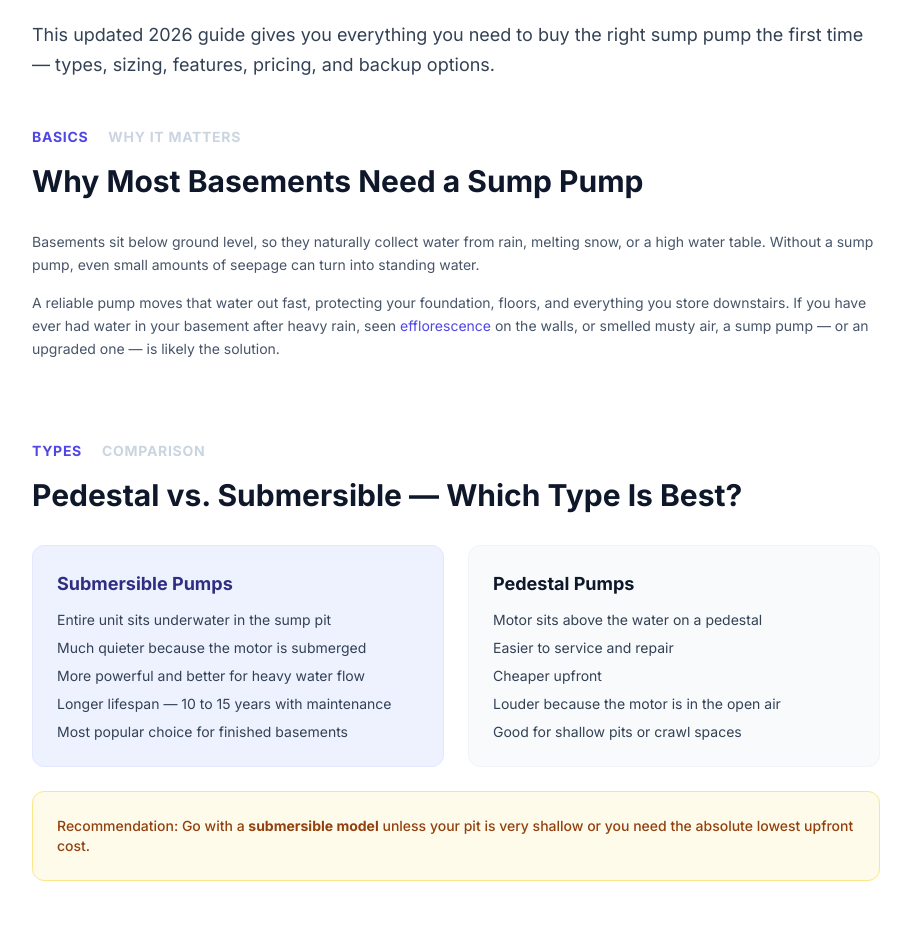
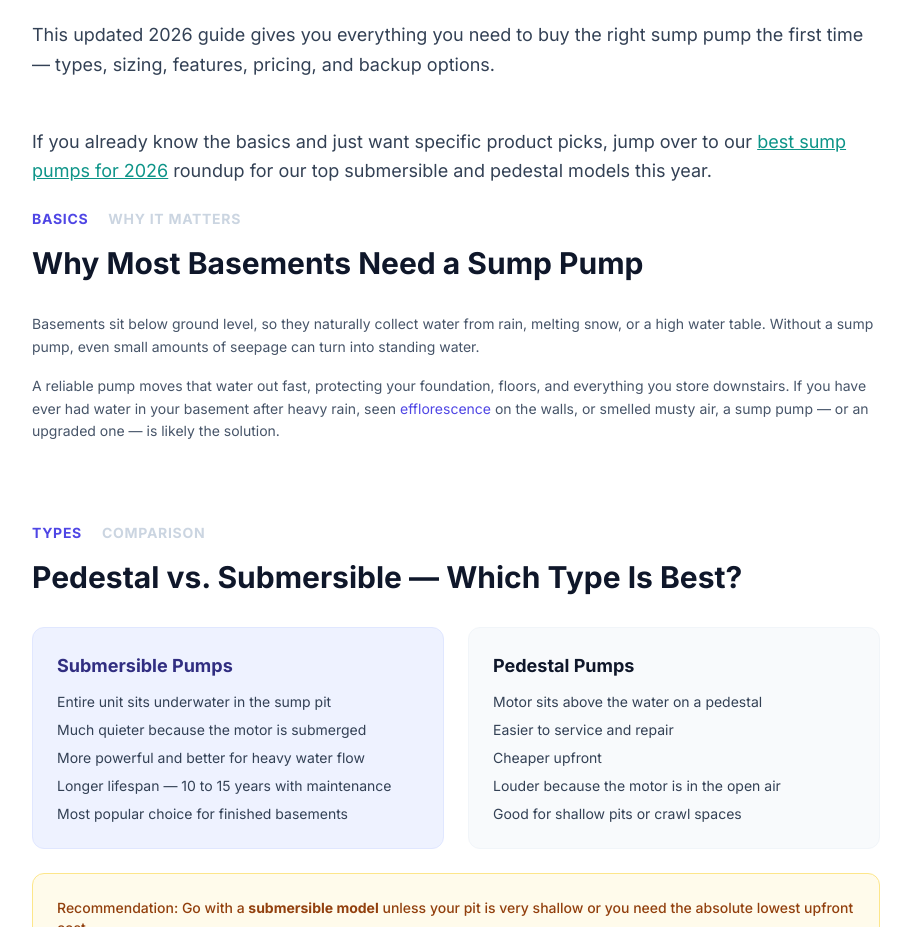
Before and after one commit to thebasementguide2026/basement-guide, a Next.js app: page /articles/sump-pump-buying-guide in a window 1280 px wide. Shown: the part 960-1887 px from the top of the page, without its empty margins (184-1095 px from the left). Built offline with nearby package versions, Linux system fonts and the light colour scheme.

Commit message:
Add link to best sump pumps 2026 article in buying guide

```diff
--- a/app/articles/sump-pump-buying-guide/page.tsx
+++ b/app/articles/sump-pump-buying-guide/page.tsx
@@ -49,6 +49,7 @@ export default function SumpPumpBuyingGuide() {
           <p className='text-lg text-slate-700 leading-relaxed mb-6'>A sump pump is one of the most important pieces of equipment in any basement that sees water. It quietly sits in a pit and automatically removes groundwater before it can flood your floor, ruin finishes, or cause mold.</p>
           <p className='text-lg text-slate-700 leading-relaxed mb-6'>When the power goes out during a storm or your water table rises, a good sump pump is the difference between a dry basement and thousands of dollars in damage.</p>
           <p className='text-lg text-slate-700 leading-relaxed mb-12'>This updated 2026 guide gives you everything you need to buy the right sump pump the first time &#8212; types, sizing, features, pricing, and backup options.</p>
+              <p className='text-lg text-slate-700 leading-relaxed mb-6'>If you already know the basics and just want specific product picks, jump over to our <Link href='/articles/best-sump-pumps-2026' className='text-teal-600 underline hover:text-teal-800'>best sump pumps for 2026</Link> roundup for our top submersible and pedestal models this year.</p>
 
           {/* Section 1 - Why You Need One */}
           <div className='mb-20'>
```
